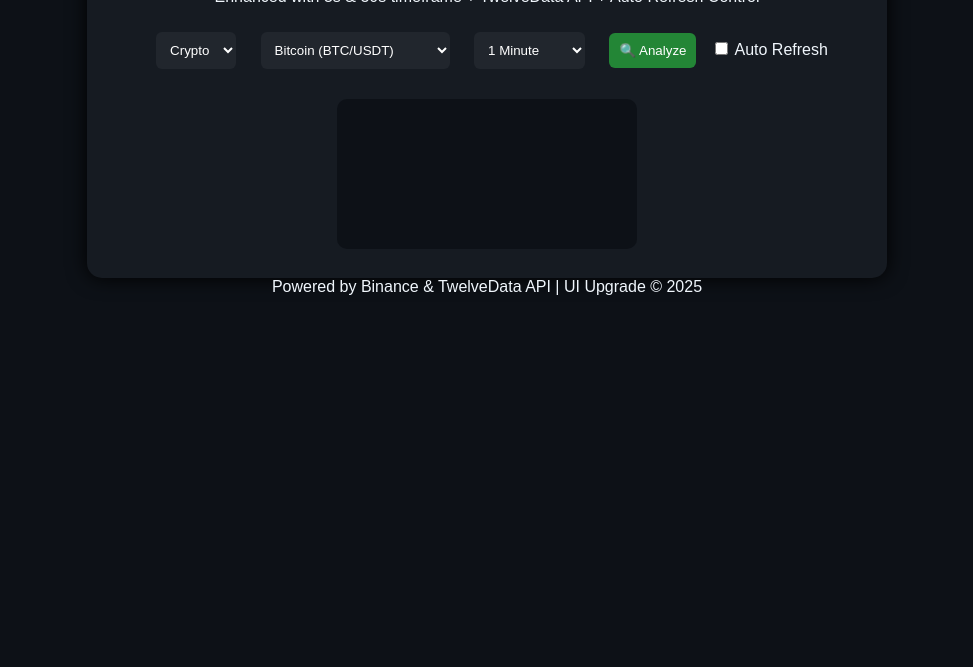
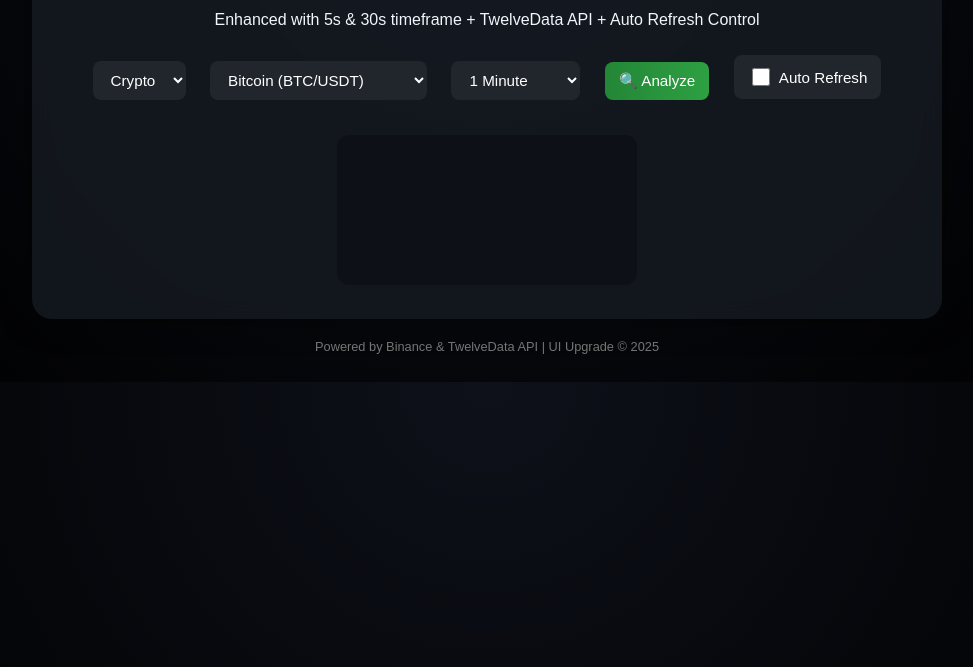
Before and after one commit to Bhoytems/PxBxS, a plain HTML site: page index.html in a window 1280 px wide. Shown: the part 133-800 px from the top of the page, without its empty margins (153-1126 px from the left). Drawn offline with nearby package versions, Linux system fonts and the light colour scheme.

Commit message:
Enhance styles for layout and components
Updated styles for body, box, buttons, and signals. Improved hover effects and added new footer and toggle styles.

```diff
--- a/style.css
+++ b/style.css
@@ -1,61 +1,63 @@
 body {
   font-family: 'Poppins', sans-serif;
-  background: #0d1117;
+  background: radial-gradient(circle at top, #0e111a, #000);
   color: #f0f6fc;
   text-align: center;
   padding: 20px;
 }
 
 .box {
-  background: #161b22;
-  padding: 25px;
-  border-radius: 15px;
-  max-width: 750px;
+  background: rgba(22, 27, 34, 0.8);
+  backdrop-filter: blur(12px);
+  padding: 30px;
+  border-radius: 20px;
+  max-width: 850px;
   margin: auto;
-  box-shadow: 0 0 20px #000;
+  box-shadow: 0 0 30px rgba(0,0,0,0.5);
+  transition: all .3s ease;
+}
+
+.box:hover {
+  transform: translateY(-3px);
+  box-shadow: 0 0 40px rgba(56,139,253,0.3);
 }
 
 h2 {
   color: #58a6ff;
+  font-size: 1.9em;
 }
 
-select,
-button {
+select, button, label {
   margin: 10px;
-  padding: 10px;
+  padding: 10px 14px;
   border: none;
-  border-radius: 6px;
+  border-radius: 8px;
   background: #21262d;
   color: #fff;
+  font-size: 0.95em;
+  outline: none;
 }
 
 button {
-  background: #238636;
+  background: linear-gradient(90deg, #238636, #2ea043);
   cursor: pointer;
-  transition: 0.3s;
+  transition: all 0.3s ease;
 }
 
 button:hover {
-  background: #2ea043;
+  background: linear-gradient(90deg, #2ea043, #3fb950);
+  transform: scale(1.05);
 }
 
 .signal {
-  font-size: 1.8em;
+  font-size: 2em;
   font-weight: bold;
   margin-top: 15px;
 }
 
-.buy {
-  color: #2ea043;
-}
-
-.sell {
-  color: #f85149;
-}
-
-.hold {
-  color: #f0f6fc;
-}
+.buy { color: #3fb950; }
+.sell { color: #f85149; }
+.hold { color: #c9d1d9; }
 
 .strength {
   font-weight: bold;
@@ -63,7 +65,26 @@ button:hover {
 }
 
 canvas {
+  margin-top: 25px;
+  background: #0d1117;
+  border-radius: 12px;
+}
+
+footer {
   margin-top: 20px;
-  background: #0d1117;
-  border-radius: 10px;
+  font-size: 0.8em;
+  color: #777;
 }
+
+.toggle {
+  display: inline-flex;
+  align-items: center;
+  gap: 6px;
+  cursor: pointer;
+}
+
+.toggle input {
+  width: 18px;
+  height: 18px;
+  cursor: pointer;
+}
```
